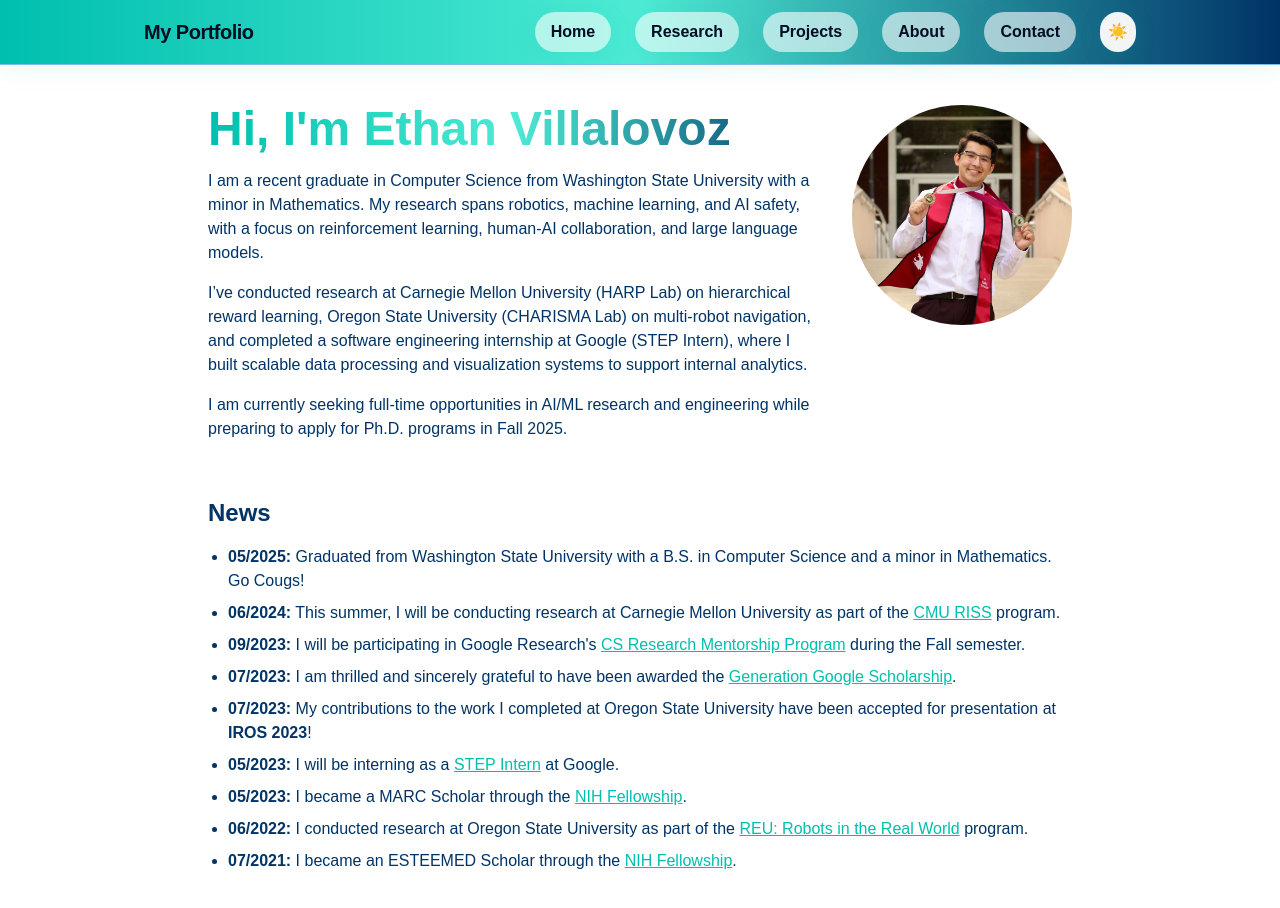
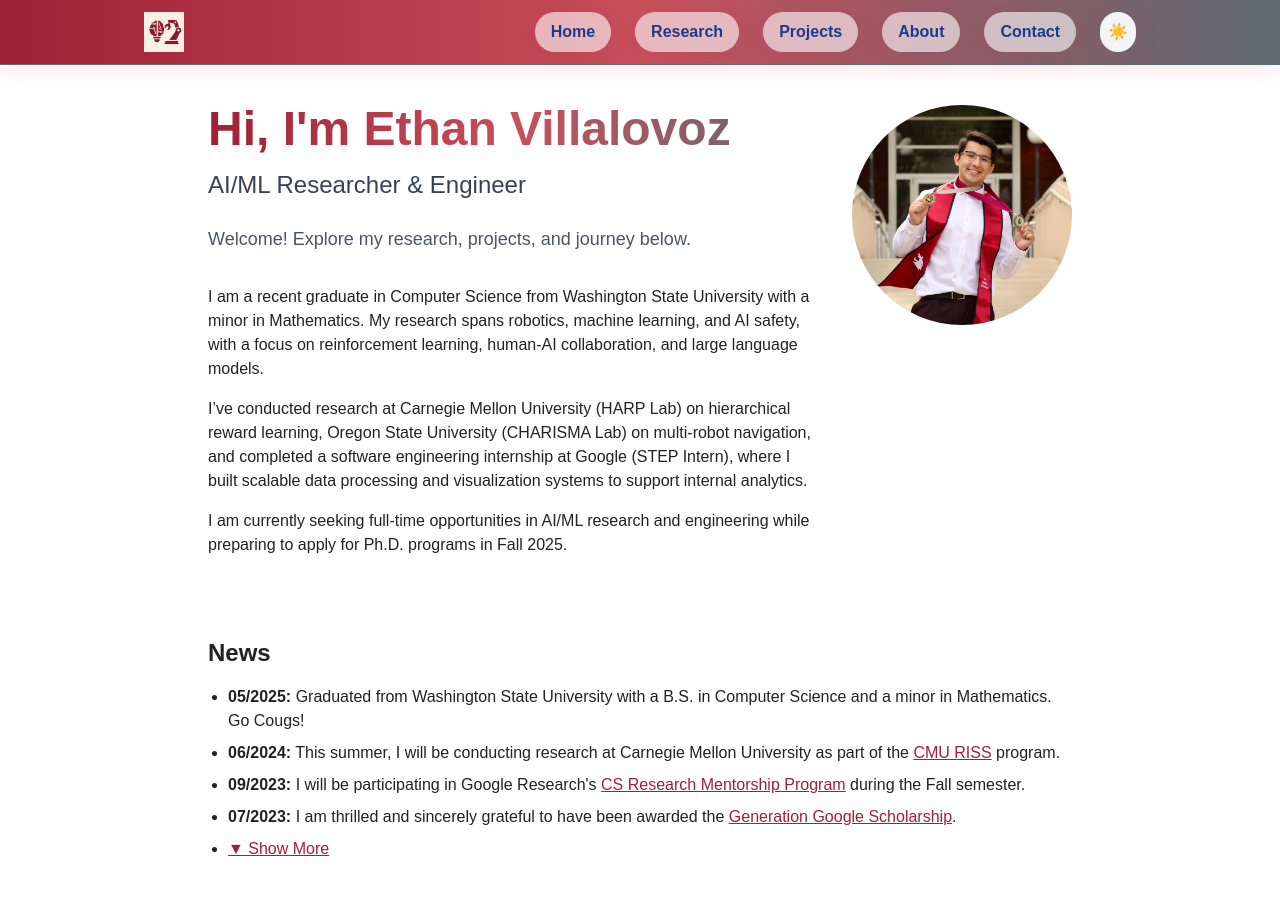
Before and after one commit to ethanvillalovoz/ethanvillalovoz.github.io, a Next.js app: page / in a window 1280 px wide. Shown: the top 908 px of the page. Built offline with nearby package versions, Linux system fonts and the light colour scheme.

Commit message:
Added website logo

```diff
--- a/src/app/globals.css
+++ b/src/app/globals.css
@@ -4,20 +4,20 @@
 
 :root {
   --background: #ffffff;
-  --foreground: #003366;
-  --primary: #00BFAE;
-  --primary-light: #4debd4;
-  --primary-dark: #003366;
+  --foreground: #222222;
+  --primary: #9D2235;         /* WSU Crimson */
+  --primary-light: #C94F5C;   /* Lighter Crimson */
+  --primary-dark: #5E6A71;    /* WSU Gray */
   --card: #f8fafd;
 }
 
 .dark {
-  --background: #10151a; /* deep neutral navy/black */
-  --foreground: #e0fcf8; /* light teal for text */
-  --primary: #4debd4;
-  --primary-light: #80f0e0;
-  --primary-dark: #1a88dc;
-  --card: #18212b; /* softer, less saturated dark for cards */
+  --background: #10151a;      /* Deep neutral navy/black */
+  --foreground: #f3f3f3;      /* Light gray for text */
+  --primary: #9D2235;         /* WSU Crimson */
+  --primary-light: #C94F5C;   /* Lighter Crimson */
+  --primary-dark: #5E6A71;    /* WSU Gray */
+  --card: #18212b;            /* Softer, less saturated dark for cards */
 }
 
 body {
--- a/src/app/layout.tsx
+++ b/src/app/layout.tsx
@@ -14,8 +14,11 @@ const geistMono = Geist_Mono({
 });
 
 export const metadata: Metadata = {
-  title: "Create Next App",
-  description: "Generated by create next app",
+  title: "Ethan Villalovoz",
+  description: "Portfolio of Ethan Villalovoz: AI/ML Researcher & Engineer.",
+  icons: {
+    icon: "/images/ai_robot_icon.png",
+  },
 };
 
 export default function RootLayout({
--- a/src/app/page.tsx
+++ b/src/app/page.tsx
@@ -3,8 +3,100 @@
 import { motion } from "framer-motion";
 import Image from "next/image";
 import Link from "next/link";
+import { useState } from "react";
 
 export default function Home() {
+  const [showAllNews, setShowAllNews] = useState(false);
+
+  const newsItems = [
+    {
+      date: "05/2025",
+      content: (
+        <>Graduated from Washington State University with a B.S. in Computer Science and a minor in Mathematics. Go Cougs!</>
+      ),
+    },
+    {
+      date: "06/2024",
+      content: (
+        <>
+          This summer, I will be conducting research at Carnegie Mellon University as part of the{" "}
+          <a href="https://riss.ri.cmu.edu/" className="text-primary underline">CMU RISS</a> program.
+        </>
+      ),
+    },
+    {
+      date: "09/2023",
+      content: (
+        <>
+          I will be participating in Google Research's{" "}
+          <a href="https://research.google/programs-and-events/csrmp/" className="text-primary underline">CS Research Mentorship Program</a> during the Fall semester.
+        </>
+      ),
+    },
+    {
+      date: "07/2023",
+      content: (
+        <>
+          I am thrilled and sincerely grateful to have been awarded the{" "}
+          <a href="https://buildyourfuture.withgoogle.com/scholarships/generation-google-scholarship" className="text-primary underline">Generation Google Scholarship</a>.
+        </>
+      ),
+    },
+    // Hidden news items
+    {
+      date: "07/2023",
+      content: (
+        <>
+          My contributions to the work I completed at Oregon State University have been accepted for presentation at <b>IROS 2023</b>!
+        </>
+      ),
+      hidden: true,
+    },
+    {
+      date: "05/2023",
+      content: (
+        <>
+          I will be interning as a{" "}
+          <a href="https://buildyourfuture.withgoogle.com/programs/step" className="text-primary underline">STEP Intern</a> at Google.
+        </>
+      ),
+      hidden: true,
+    },
+    {
+      date: "05/2023",
+      content: (
+        <>
+          I became a MARC Scholar through the{" "}
+          <a href="https://marc.wsu.edu/" className="text-primary underline">NIH Fellowship</a>.
+        </>
+      ),
+      hidden: true,
+    },
+    {
+      date: "06/2022",
+      content: (
+        <>
+          I conducted research at Oregon State University as part of the{" "}
+          <a href="https://engineering.oregonstate.edu/CoRIS/reu-robots-real-world" className="text-primary underline">REU: Robots in the Real World</a> program.
+        </>
+      ),
+      hidden: true,
+    },
+    {
+      date: "07/2021",
+      content: (
+        <>
+          I became an ESTEEMED Scholar through the{" "}
+          <a href="https://mira.wsu.edu/" className="text-primary underline">NIH Fellowship</a>.
+        </>
+      ),
+      hidden: true,
+    },
+  ];
+
+  const visibleNews = newsItems.filter(item => !item.hidden);
+  const hiddenNews = newsItems.filter(item => item.hidden);
+
   return (
     <main className="max-w-4xl mx-auto px-4 py-10">
       <div className="flex flex-col md:flex-row items-center md:items-start gap-8">
@@ -17,6 +109,22 @@ export default function Home() {
           >
             Hi, I'm Ethan Villalovoz
           </motion.h1>
+          <motion.p
+            initial={{ opacity: 0, y: 20 }}
+            animate={{ opacity: 1, y: 0 }}
+            transition={{ delay: 0.15, duration: 0.7, ease: "easeOut" }}
+            className="text-xl md:text-2xl font-medium text-gray-700 dark:text-primary-light mb-6"
+          >
+            AI/ML Researcher & Engineer
+          </motion.p>
+          <motion.p
+            initial={{ opacity: 0, y: 20 }}
+            animate={{ opacity: 1, y: 0 }}
+            transition={{ delay: 0.25, duration: 0.7, ease: "easeOut" }}
+            className="text-lg text-gray-600 dark:text-gray-300 mb-8"
+          >
+            Welcome! Explore my research, projects, and journey below.
+          </motion.p>
           <p className="mb-4">
             I am a recent graduate in Computer Science from Washington State
             University with a minor in Mathematics. My research spans robotics,
@@ -45,85 +153,41 @@ export default function Home() {
           />
         </div>
       </div>
-      <section className="mt-10">
+      {/* Add extra spacing before News section */}
+      <section className="mt-16">
         <h2 className="text-2xl font-bold mb-4">News</h2>
         <ul className="list-disc pl-5 space-y-2">
-          <li>
-            <b>05/2025:</b> Graduated from Washington State University with a
-            B.S. in Computer Science and a minor in Mathematics. Go Cougs!
-          </li>
-          <li>
-            <b>06/2024:</b> This summer, I will be conducting research at
-            Carnegie Mellon University as part of the{" "}
-            <a
-              href="https://riss.ri.cmu.edu/"
-              className="text-primary underline"
-            >
-              CMU RISS
-            </a>{" "}
-            program.
-          </li>
-          <li>
-            <b>09/2023:</b> I will be participating in Google Research's{" "}
-            <a
-              href="https://research.google/programs-and-events/csrmp/"
-              className="text-primary underline"
-            >
-              CS Research Mentorship Program
-            </a>{" "}
-            during the Fall semester.
-          </li>
-          <li>
-            <b>07/2023:</b> I am thrilled and sincerely grateful to have been
-            awarded the{" "}
-            <a
-              href="https://buildyourfuture.withgoogle.com/scholarships/generation-google-scholarship"
-              className="text-primary underline"
-            >
-              Generation Google Scholarship
-            </a>
-            .
-          </li>
-          <li>
-            <b>07/2023:</b> My contributions to the work I completed at Oregon
-            State University have been accepted for presentation at <b>IROS 2023</b>
-            !
-          </li>
-          <li>
-            <b>05/2023:</b> I will be interning as a{" "}
-            <a
-              href="https://buildyourfuture.withgoogle.com/programs/step"
-              className="text-primary underline"
-            >
-              STEP Intern
-            </a>{" "}
-            at Google.
-          </li>
-          <li>
-            <b>05/2023:</b> I became a MARC Scholar through the{" "}
-            <a href="https://marc.wsu.edu/" className="text-primary underline">
-              NIH Fellowship
-            </a>
-            .
-          </li>
-          <li>
-            <b>06/2022:</b> I conducted research at Oregon State University as
-            part of the{" "}
-            <a
-              href="https://engineering.oregonstate.edu/CoRIS/reu-robots-real-world"
-              className="text-primary underline"
-            >
-              REU: Robots in the Real World
-            </a>{" "}
-            program.
-          </li>
-          <li>
-            <b>07/2021:</b> I became an ESTEEMED Scholar through the{" "}
-            <a href="https://mira.wsu.edu/" className="text-primary underline">
-              NIH Fellowship
-            </a>
-            .
-          </li>
+          {visibleNews.map((item, idx) => (
+            <li key={idx}>
+              <b>{item.date}:</b> {item.content}
+            </li>
+          ))}
+          {!showAllNews && hiddenNews.length > 0 && (
+            <li>
+              <button
+                className="text-primary underline font-medium transition-colors duration-150 hover:text-primary-dark hover:underline hover:opacity-80"
+                onClick={() => setShowAllNews(true)}
+              >
+                ▼ Show More
+              </button>
+            </li>
+          )}
+          {showAllNews &&
+            hiddenNews.map((item, idx) => (
+              <li key={visibleNews.length + idx}>
+                <b>{item.date}:</b> {item.content}
+              </li>
+            ))}
+          {showAllNews && (
+            <li>
+              <button
+                className="text-primary underline font-medium transition-colors duration-150 hover:text-primary-dark hover:underline hover:opacity-80"
+                onClick={() => setShowAllNews(false)}
+              >
+                ▲ Show Less
+              </button>
+            </li>
+          )}
         </ul>
       </section>
     </main>
--- a/src/app/research/page.tsx
+++ b/src/app/research/page.tsx
@@ -29,7 +29,7 @@ export default function ResearchPage() {
         transition={{ duration: 0.7, delay: 0.15, ease: "easeOut" }}
         className="text-blue-900 dark:text-primary-light mb-6 text-lg font-medium"
       >
-        A list of my research papers and publications will appear here.
+        A list of my research papers and publications.
       </motion.p>
       {/* TODO: Add research papers, bibtex links, etc. */}
       <section className="mb-10">
--- a/src/components/Navbar.tsx
+++ b/src/components/Navbar.tsx
@@ -1,6 +1,7 @@
 "use client";
 import Link from "next/link";
 import ThemeToggle from "./ThemeToggle";
+import Image from "next/image";
 
 const navLinks = [
 	{ name: "Home", href: "/" },
@@ -13,10 +14,16 @@ const navLinks = [
 
 export default function Navbar() {
 	return (
-		<nav className="w-full bg-gradient-to-r from-primary via-primary-light to-primary-dark dark:from-primary-dark dark:via-primary dark:to-primary-light/80 backdrop-blur border-b border-blue-200 dark:border-blue-900 sticky top-0 z-50 transition-colors shadow-soft">
+		<nav className="w-full bg-gradient-to-r from-primary via-primary-light to-primary-dark dark:from-primary-dark dark:via-primary dark:to-primary-dark/80 backdrop-blur border-b border-primary-dark dark:border-primary-dark sticky top-0 z-50 transition-colors shadow-soft">
 			<div className="max-w-5xl mx-auto px-4 py-3 flex items-center justify-between">
-				<div className="text-xl font-extrabold tracking-tight text-blue-900 dark:text-primary-light">
-					<Link href="/">My Portfolio</Link>
+				<div className="flex items-center gap-2">
+					<Image
+						src="/images/ai_robot_icon.jpeg"
+						alt="AI and Robotics Logo"
+						width={40}
+						height={40}
+						priority
+					/>
 				</div>
 				<div className="flex items-center space-x-6">
 					{navLinks.map((link) => (
--- a/tailwind.config.ts
+++ b/tailwind.config.ts
@@ -1,30 +1,4 @@
 import type { Config } from "tailwindcss";
-
-const waymoTeal = {
-	50: "#e0fcf8",
-	100: "#b3f6ec",
-	200: "#80f0e0",
-	300: "#4debd4",
-	400: "#1ae6c8",
-	500: "#00BFAE", // Waymo teal
-	600: "#009e8f",
-	700: "#007e71",
-	800: "#005e53",
-	900: "#003e36",
-};
-
-const waymoBlue = {
-	50: "#e3f0fa",
-	100: "#b3d6f2",
-	200: "#80bceb",
-	300: "#4da2e3",
-	400: "#1a88dc",
-	500: "#003366", // Waymo blue
-	600: "#002a55",
-	700: "#002144",
-	800: "#001733",
-	900: "#000d22",
-};
 
 export default {
 	darkMode: "class",
@@ -38,11 +12,10 @@ export default {
 			colors: {
 				background: "var(--background)",
 				foreground: "var(--foreground)",
-				primary: waymoTeal[500],
-				"primary-light": waymoTeal[300],
-				"primary-dark": waymoBlue[500],
-				teal: waymoTeal,
-				blue: waymoBlue,
+				primary: "#9D2235", // WSU Crimson
+				"primary-light": "#C94F5C", // Lighter Crimson
+				"primary-dark": "#5E6A71", // WSU Gray
+				card: "var(--card)",
 			},
 			borderRadius: {
 				xl: "1.25rem",
@@ -50,7 +23,7 @@ export default {
 				"3xl": "2rem",
 			},
 			boxShadow: {
-				soft: "0 4px 24px 0 rgba(0, 191, 174, 0.1)",
+				soft: "0 4px 24px 0 rgba(157, 34, 53, 0.1)", // subtle crimson shadow
 			},
 			transitionProperty: {
 				spacing: "margin, padding",
```
Also changed, not shown: public/images/ai_robot_icon.jpeg (added).
